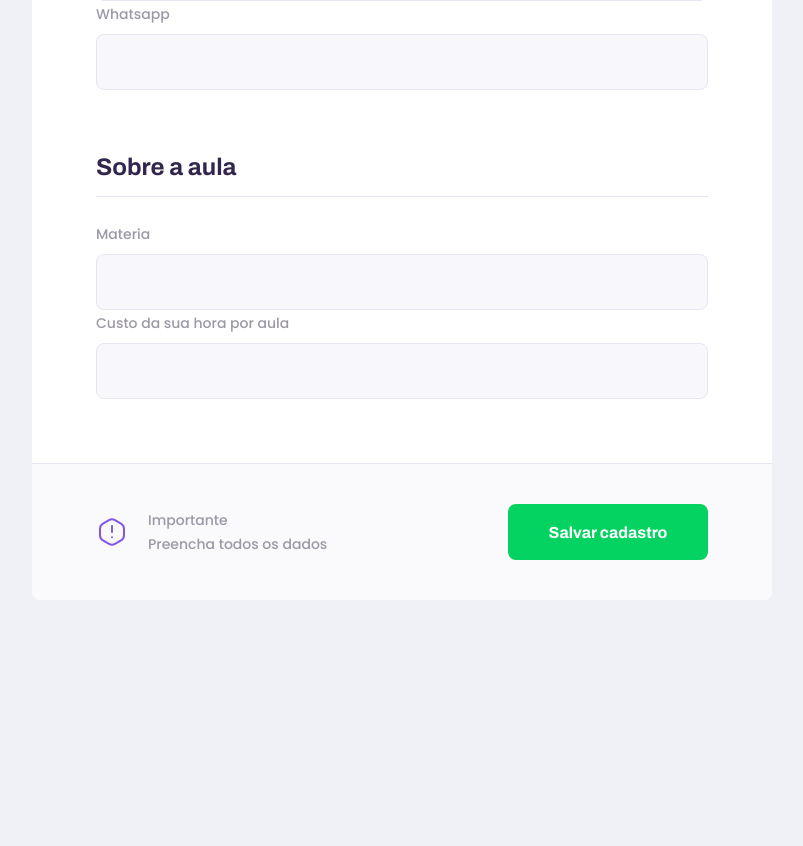
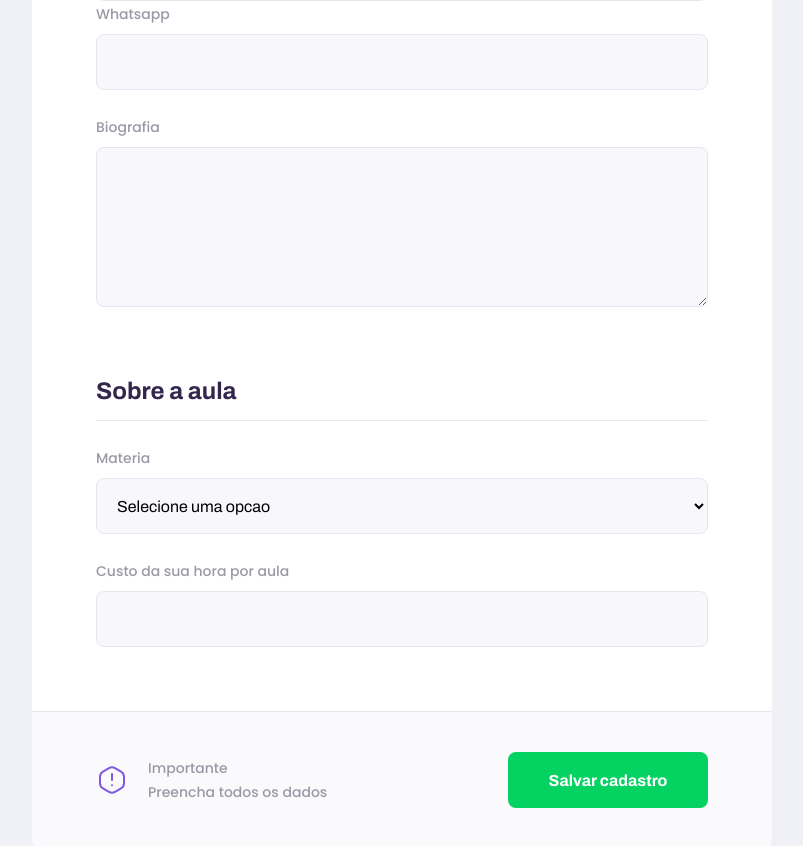
Before and after one commit to gabrielrmodesto/nlw2web, a React (Create React App) app: page /give-classes in a window 1280 px wide. Shown: the part 616-1462 px from the top of the page, without its empty margins (238-1041 px from the left). Before the commit the page ends 1216 px from the top, so only its background shows below. Built offline with nearby package versions, Linux system fonts and the light colour scheme.

Commit message:
Select and textarea to form teacher

```diff
--- a/src/components/Input/index.tsx
+++ b/src/components/Input/index.tsx
@@ -1,5 +1,5 @@
 import React, { InputHTMLAttributes } from "react";
-import './styles.css'
+import './styles.css';
 interface InputProps extends InputHTMLAttributes<HTMLInputElement> {
 	label: string;
 	name: string;
--- /dev/null
+++ b/src/components/Select/index.tsx
@@ -0,0 +1,26 @@
+import React, { SelectHTMLAttributes } from "react";
+import "./styles.css";
+
+interface SelectProps extends SelectHTMLAttributes<HTMLSelectElement> {
+	label: string;
+	name: string;
+	options: Array<{
+		value: string;
+		label: string;
+	}>;
+}
+
+const Select: React.FC<SelectProps> = ({ label, name, options, ...rest }) => {
+	return (
+		<div className="select-block">
+			<label htmlFor={name}>{label}</label>
+			<select id={name} {...rest}>
+				<option value="" disabled selected hidden>Selecione uma opcao</option>
+				{options.map(option => {
+					return <option key={option.value} value={option.value}>{option.label}</option>
+				})}
+			</select>
+		</div>
+	);
+};
+export default Select;
--- /dev/null
+++ b/src/components/Select/styles.css
@@ -0,0 +1,35 @@
+.select-block {
+	position: relative;
+}
+.select-block + .select-block {
+	margin-top: 1.4rem;
+}
+.select-block label {
+	font-size: 1.4rem;
+}
+.select-block select {
+	width: 100%;
+	height: 5.6rem;
+	margin-top: 0.8rem;
+	border-radius: 0.8rem;
+	background: var(--color-input-background);
+	border: 1px solid var(--color-line-in-white);
+	outline: 0;
+	padding: 0 1.6rem;
+	font: 1.6rem Archivo;
+}
+.select-block:focus-within::after {
+	width: calc(100% - 3.2rem);
+	height: 2px;
+	content: "";
+	background: var(--color-primary-light);
+	position: absolute;
+	left: 1.6rem;
+	right: 1.6rem;
+	bottom: 0;
+}
+@media (min-width: 700px) {
+	.select-block + .select-block {
+		margin-top: 0;
+	}
+}
--- /dev/null
+++ b/src/components/Textarea/index.tsx
@@ -0,0 +1,17 @@
+import React, { TextareaHTMLAttributes } from "react";
+import './styles.css';
+
+interface TextareaProps extends TextareaHTMLAttributes<HTMLTextAreaElement> {
+	label: string;
+	name: string;
+}
+
+const Textarea: React.FC<TextareaProps> = ({ label, name, ...rest }) => {
+	return (
+		<div className="textarea-block">
+			<label htmlFor={name}>{label}</label>
+			<textarea id={name} {...rest} />
+		</div>
+	);
+};
+export default Textarea;
--- /dev/null
+++ b/src/components/Textarea/styles.css
@@ -0,0 +1,37 @@
+.textarea-block {
+	position: relative;
+}
+.textarea-block + .textarea-block {
+	margin-top: 1.4rem;
+}
+.textarea-block label {
+	font-size: 1.4rem;
+}
+.textarea-block textarea {
+	width: 100%;
+	height: 16rem;
+	margin-top: 0.8rem;
+	border-radius: 0.8rem;
+	background: var(--color-input-background);
+	border: 1px solid var(--color-line-in-white);
+	outline: 0;
+	resize: vertical;
+	padding: 1.2rem 1.6rem;
+	font: 1.6rem Archivo;
+	min-height: 8rem;
+}
+.textarea-block:focus-within::after {
+	width: calc(100% - 3.2rem);
+	height: 2px;
+	content: "";
+	background: var(--color-primary-light);
+	position: absolute;
+	left: 1.6rem;
+	right: 1.6rem;
+	bottom: 2px;
+}
+@media (min-width: 700px) {
+	.textarea-block + .textarea-block {
+		margin-top: 0;
+	}
+}
--- a/src/pages/TeachersForm/index.tsx
+++ b/src/pages/TeachersForm/index.tsx
@@ -3,6 +3,8 @@
 import "./styles.css";
 import Input from "../../components/Input";
 import warningIcon from "../../assets/images/icons/warning.svg";
+import Textarea from "../../components/Textarea";
+import Select from "../../components/Select";
 
 export default function TeachersForms() {
 	return (
@@ -17,21 +19,45 @@
 					<Input name="name" label="Nome completo" />
 					<Input name="avatar" label="Avatar" />
 					<Input name="whatsapp" label="Whatsapp" />
+					<Textarea name="bio" label="Biografia" />
 				</fieldset>
 				<fieldset>
 					<legend>Sobre a aula</legend>
-					<Input name="subject" label="Materia" />
+					<Select
+						name="subject"
+						label="Materia"
+						options={[
+							{
+								value: "Artes",
+								label: "Artes",
+							},
+							{
+								value: "Artes1",
+								label: "Artes",
+							},
+							{
+								value: "Artes2",
+								label: "Artes",
+							},
+							{
+								value: "Artes3",
+								label: "Artes",
+							},
+							{
+								value: "Artes4",
+								label: "Artes",
+							},
+						]}
+					/>
 					<Input name="cost" label="Custo da sua hora por aula" />
 				</fieldset>
 				<footer>
 					<p>
-						<img src={warningIcon} alt="Aviso importante"/>
-						Importante <br/>
+						<img src={warningIcon} alt="Aviso importante" />
+						Importante <br />
 						Preencha todos os dados
 					</p>
-					<button type="button">
-						Salvar cadastro
-					</button>
+					<button type="button">Salvar cadastro</button>
 				</footer>
 			</main>
 		</div>
--- a/src/pages/TeachersForm/styles.css
+++ b/src/pages/TeachersForm/styles.css
@@ -31,6 +31,10 @@
 	width: 100%;
 	padding-bottom: 1.6rem;
 	border-bottom: 1px solid var(--color-line-in-white);
+}
+#page-teacher-form main fieldset .input-block + .textarea-block,
+#page-teacher-form main fieldset .select-block + .input-block {
+	margin-top: 2.4rem;
 }
 #page-teacher-form main label{
 	color: var(--color-text-complement);
```
